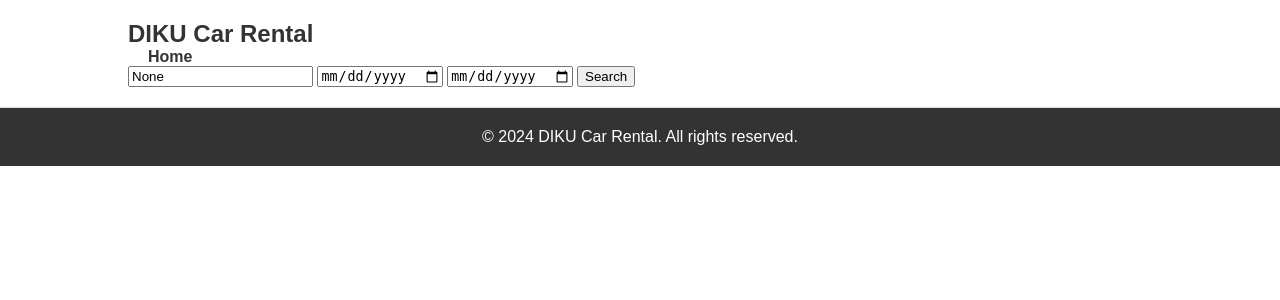
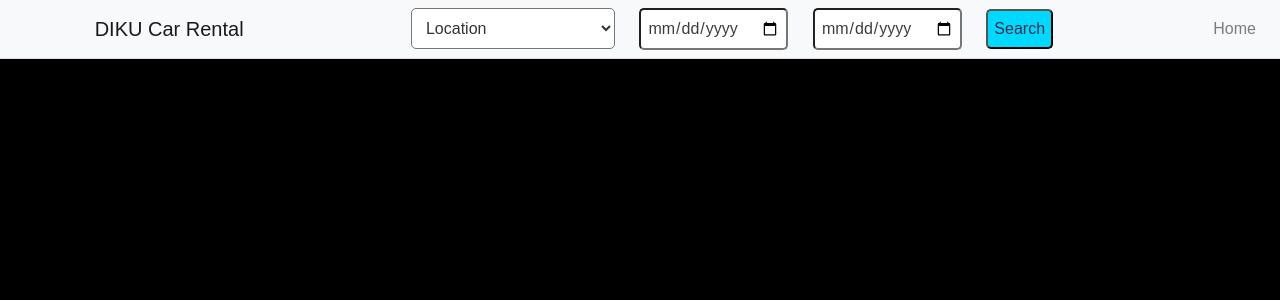
Before and after one commit to TrueInukbot/DIS_Project_opgave_2024, a Flask app: page /search in a window 1280 px wide. Shown: the top 300 px of the page. Run offline with Flask 3, Linux system fonts and the light colour scheme; parts of the project's set-up code (start-up, migrations or seed data) failed here and were passed over; some libraries are stand-ins or nearby versions.

Commit message:
Nu kan den finde bruger

```diff
--- a/app.py
+++ b/app.py
@@ -1,12 +1,14 @@
 import logging
 from datetime import datetime
-from sqlalchemy import text
-from flask import Flask, render_template, request
+from sqlalchemy import or_, select, text
+from flask import Flask, render_template, request, redirect, url_for, session
 from flask_sqlalchemy import SQLAlchemy
 from config import Config
+import re
 
 app = Flask(__name__)
 app.config.from_object(Config)
+app.secret_key = 'admin'
 app.debug = True  # Enable debug mode
 
 db = SQLAlchemy(app)
@@ -28,12 +30,12 @@ class Kunder(db.Model):
 
 class Abonnementer(db.Model):
     __tablename__ = 'abonnementer'
-    abonnementid = db.Column(db.Integer, primary_key=True, autoincrement=True)
+    abonnementerid = db.Column(db.Integer, primary_key=True, autoincrement=True)
     kundeid = db.Column(db.Integer, db.ForeignKey('kunder.kundeid'), nullable=False)
     bilid = db.Column(db.Integer, db.ForeignKey('biler.bilid'), nullable=False)
     startdato = db.Column(db.Date, nullable=False)
     slutdato = db.Column(db.Date, nullable=False)
-    prisprmaaned = db.Column(db.Float, nullable=False)
+    prisPrMaaned = db.Column(db.Float, nullable=False)
 
     def __repr__(self):
         return f'<Abonnementer KundeID: {self.kundeid}, BilID: {self.bilid}>'
@@ -54,6 +56,25 @@ class Biler(db.Model):
 
     def __repr__(self):
         return f'<Bil: model: {self.model}, brændstof: {self.braendstoftype}, mærke: {self.maerke}, BilID: {self.bilid}>'
+
+@app.route('/search_customers', methods=['GET'])
+def search_customers():
+    if 'username' not in session:
+        return redirect(url_for('home'))
+
+    query = request.args.get('query', '')
+    customers = []
+    if query:
+        # Use regular expression for searching
+        customers = Kunder.query.filter(
+            or_(
+                Kunder.fornavn.op('~')(query),
+                Kunder.efternavn.op('~')(query),
+                Kunder.email.op('~')(query)
+            )
+        ).all()
+
+    return render_template('user.html', customers=customers)
 
 @app.route('/')
 def home():
@@ -96,7 +117,7 @@ def search():
                 """
                 results = db.session.execute(text(sql), {'location': f'%{location}%', 'end_date': end_date, 'start_date': start_date}).fetchall()
 
-                available_cars = [dict(row) for row in results]
+                available_cars = [dict(row._mapping) for row in results]
 
                 logging.debug(f"Available cars: {available_cars}")
 
@@ -106,25 +127,52 @@ def search():
         return render_template('error.html', error=str(e))
 
     return render_template('search.html', cars=[])
-@app.route('/test_db')
-def test_db():
-    try:
-        # Perform a simple query to test the database connection
-        result = db.session.execute(text('SELECT 1')).scalar()
-        if result == 1:
-            return "Database connection is working!", 200
-        else:
-            return "Unexpected result from the database.", 500
-    except Exception as e:
-        # Log the error and return a failure message
-        logging.error(f"Error testing database connection: {e}")
-        return f"Database connection failed: {e}", 500
+
+@app.route('/login', methods=['POST'])
+def login():
+    username = request.form['username']
+    password = request.form['password']
+    if username == 'admin' and password == 'admin':
+        session['username'] = username
+        return redirect(url_for('user'))
+    else:
+        return redirect(url_for('home'))
+
+@app.route('/user')
+def user():
+    if 'username' in session:
+        return render_template('user.html')
+    else:
+        return redirect(url_for('home'))
+
+@app.route('/car/<int:bilid>')
+def car_details(bilid):
+    car = Biler.query.get(bilid)
+    return render_template('abonnement.html', car=car)
+
+@app.route('/book_car/<int:bilid>', methods=['POST'])
+def book_car(bilid):
+    fornavn = request.form['fornavn']
+    efternavn = request.form['efternavn']
+    adresse = request.form['adresse']
+    email = request.form['email']
+    telefon = request.form['telefon']
+
+    new_user = Kunder(fornavn=fornavn, efternavn=efternavn, adresse=adresse, email=email, telefon=telefon)
+    db.session.add(new_user)
+    db.session.commit()
+
+    start_date = datetime.today().date()  # Adjust start_date as necessary
+    end_date = datetime.today().date()  # Adjust end_date as necessary
+    prisPrMaaned = 3000  # Adjust price as necessary
+
+    new_abonnement = Abonnementer(kundeid=new_user.kundeid, bilid=bilid, startDato=start_date, slutDato=end_date, prisPrMaaned=prisPrMaaned)
+    db.session.add(new_abonnement)
+    db.session.commit()
+
+    return redirect(url_for('home'))
 
 if __name__ == '__main__':
     with app.app_context():
         db.create_all()
-        # Run the SQL script to create views
-        with open('sql/create_views.sql') as f:
-            db.session.execute(text(f.read()))
-            db.session.commit()
     app.run(debug=True)
--- a/sql/create_views.sql
+++ b/sql/create_views.sql
@@ -1,3 +1,5 @@
+CREATE EXTENSION pg_trgm;
+
 CREATE OR REPLACE VIEW available_cars AS
 SELECT
     b.bilid,
--- a/static/style.css
+++ b/static/style.css
@@ -2,7 +2,8 @@ body {
     font-family: Arial, sans-serif;
     margin: 0;
     padding: 0;
-    color: #333;
+    background-color: black;
+    color: rgb(0, 0, 0); /* Ensures text is readable against a black background */
 }
 
 .container {
@@ -15,6 +16,36 @@ header {
     padding: 20px 0;
     border-bottom: 1px solid #ddd;
 }
+header form select {
+    padding: 10px;
+    margin: 0 10px;
+    background: #fff;
+    color: #333;
+    border-radius: 5px;
+    font-size: 16px;
+}
+header form input {
+    padding: 6px;
+    margin: 0 10px;
+    background: #fff;
+    color: #3d3d3d;
+    border-radius: 5px;
+    font-size: 16px;
+}
+
+header form button {
+    padding: 6px;
+    margin: 0 10px;
+    background: #00d9ff;
+    color: #332e50;
+    cursor: pointer;
+    border-radius: 5px;
+    font-size: 16px;
+}
+header form button:hover{
+    background: #1a1b44;
+    color: #00d9ff;
+}
 
 header .logo {
     display: inline-block;
@@ -25,6 +56,7 @@ header .logo {
 header nav {
     display: flex;
     align-items: center;
+    flex: 1;
     justify-content: space-between;
 }
 
@@ -42,7 +74,7 @@ header nav ul li {
 
 header nav ul li a {
     text-decoration: none;
-    color: #333;
+    color: black; /* Ensure nav links are readable against the white background */
     font-weight: bold;
 }
 
--- a/templates/search.html
+++ b/templates/search.html
@@ -3,54 +3,49 @@
 <head>
     <meta charset="UTF-8">
     <title>Search Cars</title>
+    <link rel="stylesheet" href="https://stackpath.bootstrapcdn.com/bootstrap/4.5.0/css/bootstrap.min.css">
     <link rel="stylesheet" href="{{ url_for('static', filename='style.css') }}">
 </head>
 <body>
-    <header>
+    <header class="navbar navbar-expand-lg navbar-light bg-light">
         <div class="container">
-            <div class="logo">
-                DIKU Car Rental
-            </div>
-            <nav>
-                <ul>
-                    <li><a href="{{ url_for('home') }}">Home</a></li>
-                </ul>
-            </nav>
+            <a class="navbar-brand" href="/">DIKU Car Rental</a>
             <form method="POST" action="{{ url_for('search') }}">
-                <input type="text" id="location" name="location" placeholder="Location" value="{{ request.form.get('location') }}">
+                <select id="location" name="location" placeholder="Location" value="{{ request.form.get('location') }}">
+                    <option value="" disabled selected>Location</option>
+                    <option value="Københavns Universitet" {% if request.form.get('location') == 'Københavns Universitet' %}selected{% endif %}>København Universitet</option>
+                    <option value="Syddansk Universitet" {% if request.form.get('location') == 'Syddansk Universitet' %}selected{% endif %}>Syddansk Universitet</option>
+                    <option value="Aarhus Universitet" {% if request.form.get('location') == 'Aarhus Universitet' %}selected{% endif %}>Aarhus Universitet</option>
+                    <option value="Roskilde Universitet" {% if request.form.get('location') == 'Roskilde Universitet' %}selected{% endif %}>Roskilde Universitet</option>
+                </select>
                 <input type="date" id="start_date" name="start_date" placeholder="Start Date" value="{{ request.form.get('start_date') }}">
                 <input type="date" id="end_date" name="end_date" placeholder="End Date" value="{{ request.form.get('end_date') }}">
                 <button type="submit">Search</button>
-            </form>
+
         </div>
+        <ul class="navbar-nav ml-auto">
+            <li class="nav-item"><a class="nav-link" href="/">Home</a></li>
+        </ul>
     </header>
+    <h1>Search Results</h1>
 
-    <div class="container">
-        {% if cars %}
-            <h2>Available Cars:</h2>
-            <div class="features">
-                <div class="feature-cards">
-                    {% for car in cars %}
-                        <div class="card">
-                            <img src="{{ url_for('static', filename='bilBilleder/bil' ~ car['bilid'] ~ '.jpg') }}" alt="{{ car['maerke'] }} {{ car['model'] }}">
-                            <h3>{{ car['maerke'] }} {{ car['model'] }}</h3>
-                            <p>Brændstoftype: {{ car['braendstoftype'] }}</p>
-                            <p>Hestekraefter: {{ car['hestekraefter'] }}</p>
-                            <p>Stelnummer: {{ car['stelnummer'] }}</p>
-                            <p>Vognnummer: {{ car['vognnummer'] }}</p>
-                            <p>Odometer: {{ car['odometer'] }}</p>
-                            <p>Produktionsaar: {{ car['produktionsaar'] }}</p>
-                            <p>Lokation: {{ car['lokation'] }}</p>
-                            <p>Pris: {{ car['prisPrMaaned'] }}</p>
-                        </div>
-                    {% endfor %}
+    {% if cars %}
+    <div class="car-container">
+        {% for car in cars %}
+            <div class="car-card" onclick="location.href='{{ url_for('car_details', bilid=car.bilid) }}'">
+                <img src="{{ url_for('static', filename='images/' + car.billede + '.png') }}" alt="Car Image">
+                <div class="car-details">
+                    <h3>{{ car.maerke }} {{ car.model }}</h3>
+                    <p>Model Year: {{ car.produktionsaar }}</p>
+                    <p>Odometer: {{ car.odometer }} km</p>
+                    <p>Location: {{ car.lokation }}</p>
+                    <p>Price: {{ car.price }} kr.</p>
                 </div>
             </div>
-        {% endif %}
+        {% endfor %}
     </div>
-
-    <footer>
-        <p>&copy; 2024 DIKU Car Rental. All rights reserved.</p>
-    </footer>
+{% else %}
+    <p>No cars available for the specified criteria.</p>
+{% endif %}
 </body>
 </html>
```
Also changed, not shown: other parts of static/style.css (+111 -19 lines), static/main.js (added, +22 -0 lines), templates/abonnement.html (added, +55 -0 lines), templates/index.html (+17 -1 lines), templates/user.html (added, +37 -0 lines), static/hero-image.jpg (added), static/images/bil1.jpg.png (added), static/images/bil2.jpg.png (added), static/images/bil3.jpg.png (added), static/images/bil4.jpg.png (added), static/images/bil5.jpg.png (added), static/images/bil6.jpg.png (added), static/images/bil7.jpg.png (added), static/images/bil8.jpg.png (added), 2 more files, 1 other file.
